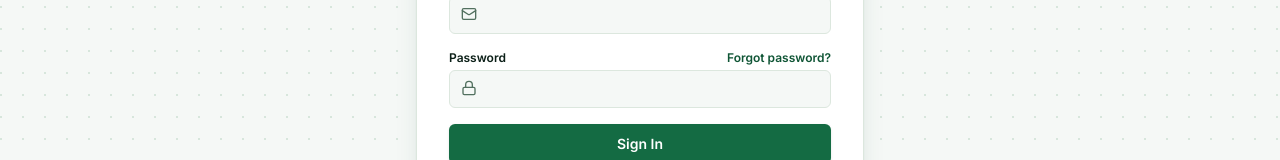
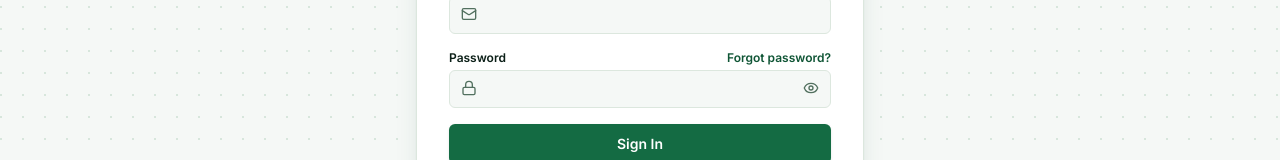
Before and after one commit to NjeliRodgers/Apex-assessment-system, a React (Vite) app: page / in a window 1280 px wide. Shown: the part 390-550 px from the top of the page. Built offline with nearby package versions, Linux system fonts and the light colour scheme; no server answers.

Commit message:
Save latest ApexFrontend updates

```diff
--- a/src/api/apexCatalogApi.ts
+++ b/src/api/apexCatalogApi.ts
@@ -9,6 +9,7 @@ export type CatalogItemType = 'exam' | 'course' | 'package';
 export interface CatalogListItem {
   type: CatalogItemType;
   id: string;
+  packageId?: string | null;
   name: string;
   description?: string | null;
   category?: string | null;
--- a/src/auth/ResetPasswordForm.tsx
+++ b/src/auth/ResetPasswordForm.tsx
@@ -1,7 +1,8 @@
 import React, { useState } from 'react';
 import { apexResetPasswordApi } from '../api/apexAuthApi';
 import { AuthCard } from '../components/AuthCard';
-import { Lock, CheckCircle2, KeyRound } from 'lucide-react';
+import { CheckCircle2, KeyRound } from 'lucide-react';
+import { PasswordInput } from '../components/PasswordInput';
 
 interface ResetPasswordFormProps {
   email: string;
@@ -69,33 +70,23 @@ export const ResetPasswordForm: React.FC<ResetPasswordFormProps> = ({ email, tok
       <form onSubmit={handleSubmit} className="space-y-4">
         <div>
           <label className="block text-xs font-semibold text-ink mb-1">New Password</label>
-          <div className="relative">
-            <Lock className="absolute left-3 top-2.5 h-4 w-4 text-muted" />
-            <input
-              type="password"
+          <PasswordInput
             value={newPassword}
             onChange={(e) => setNewPassword(e.target.value)}
             required
             minLength={8}
-              className="w-full pl-9 pr-3 py-2 bg-fog border border-line rounded-md text-sm focus:outline-none focus:ring-2 focus:ring-brand-500 focus:border-brand-500 focus:bg-white"
             placeholder="At least 8 characters"
           />
-          </div>
         </div>
 
         <div>
           <label className="block text-xs font-semibold text-ink mb-1">Confirm New Password</label>
-          <div className="relative">
-            <Lock className="absolute left-3 top-2.5 h-4 w-4 text-muted" />
-            <input
-              type="password"
+          <PasswordInput
             value={confirmPassword}
             onChange={(e) => setConfirmPassword(e.target.value)}
             required
-              className="w-full pl-9 pr-3 py-2 bg-fog border border-line rounded-md text-sm focus:outline-none focus:ring-2 focus:ring-brand-500 focus:border-brand-500 focus:bg-white"
             placeholder="Re-enter new password"
           />
-          </div>
         </div>
 
         <button
--- /dev/null
+++ b/src/components/PasswordInput.tsx
@@ -0,0 +1,50 @@
+import React, { useState } from 'react';
+import { Lock, Eye, EyeOff } from 'lucide-react';
+
+interface PasswordInputProps {
+  value: string;
+  onChange: (e: React.ChangeEvent<HTMLInputElement>) => void;
+  placeholder?: string;
+  required?: boolean;
+  minLength?: number;
+  autoComplete?: string;
+}
+
+// Shared password field used across LoginPage, SignupPage, and ResetPasswordForm.
+// Renders the same left Lock icon + input styling those forms already use,
+// plus a right-aligned eye toggle to reveal/hide the typed password.
+export const PasswordInput: React.FC<PasswordInputProps> = ({
+  value,
+  onChange,
+  placeholder,
+  required,
+  minLength,
+  autoComplete
+}) => {
+  const [visible, setVisible] = useState(false);
+
+  return (
+    <div className="relative">
+      <Lock className="absolute left-3 top-2.5 h-4 w-4 text-muted" />
+      <input
+        type={visible ? 'text' : 'password'}
+        value={value}
+        onChange={onChange}
+        required={required}
+        minLength={minLength}
+        autoComplete={autoComplete}
+        placeholder={placeholder}
+        className="w-full pl-9 pr-9 py-2 bg-fog border border-line rounded-md text-sm focus:outline-none focus:ring-2 focus:ring-brand-500 focus:border-brand-500 focus:bg-white"
+      />
+      <button
+        type="button"
+        tabIndex={-1}
+        onClick={() => setVisible((v) => !v)}
+        aria-label={visible ? 'Hide password' : 'Show password'}
+        className="absolute right-3 top-2.5 text-muted hover:text-ink transition cursor-pointer"
+      >
+        {visible ? <EyeOff className="h-4 w-4" /> : <Eye className="h-4 w-4" />}
+      </button>
+    </div>
+  );
+};
--- a/src/pages/DashboardPage.tsx
+++ b/src/pages/DashboardPage.tsx
@@ -147,7 +147,10 @@ export const DashboardPage: React.FC<DashboardPageProps> = ({
         </div>
 
         <div className="space-y-1">
-          <h3 className="font-display font-bold text-sm text-ink leading-snug">{item.name}</h3>
+          <h3 className="font-display font-bold text-sm text-ink leading-snug">
+            {item.name}
+            {item.packageId && <span className="text-ink"> - {item.packageId}</span>}
+          </h3>
           {item.description && <p className="text-xs text-muted leading-relaxed line-clamp-2">{item.description}</p>}
         </div>
 
@@ -155,13 +158,13 @@ export const DashboardPage: React.FC<DashboardPageProps> = ({
           {item.examId && (
             <p className="flex items-center gap-2 text-xs text-muted">
               <CheckCircle2 className="h-3.5 w-3.5 text-brand-600 shrink-0" />
-              Includes Full Exam ID: <span className="font-mono font-semibold text-ink">{item.examId}</span>
+              Exam ID: <span className="font-mono font-semibold text-ink">{item.examId}</span>
             </p>
           )}
           {item.courseName && (
             <p className="flex items-center gap-2 text-xs text-muted">
               <CheckCircle2 className="h-3.5 w-3.5 text-brand-600 shrink-0" />
-              Includes Short Training Course: <span className="font-semibold text-ink">{item.courseName}</span>
+              Training Course: <span className="font-semibold text-ink">{item.courseName}</span>
             </p>
           )}
         </div>
--- a/src/pages/LoginPage.tsx
+++ b/src/pages/LoginPage.tsx
@@ -1,7 +1,8 @@
 import React, { useState } from 'react';
 import { useApexAuth } from '../auth/ApexAuthContext';
 import { AuthCard } from '../components/AuthCard';
-import { Mail, Lock } from 'lucide-react';
+import { Mail } from 'lucide-react';
+import { PasswordInput } from '../components/PasswordInput';
 
 interface LoginPageProps {
   onGoToSignup: () => void;
@@ -78,16 +79,7 @@ export const LoginPage: React.FC<LoginPageProps> = ({ onGoToSignup, onGoToForgot
               Forgot password?
             </button>
           </div>
-          <div className="relative">
-            <Lock className="absolute left-3 top-2.5 h-4 w-4 text-muted" />
-            <input
-              type="password"
-              value={password}
-              onChange={(e) => setPassword(e.target.value)}
-              required
-              className="w-full pl-9 pr-3 py-2 bg-fog border border-line rounded-md text-sm focus:outline-none focus:ring-2 focus:ring-brand-500 focus:border-brand-500 focus:bg-white"
-            />
-          </div>
+          <PasswordInput value={password} onChange={(e) => setPassword(e.target.value)} required />
         </div>
 
         <button
--- a/src/pages/PackageDetailPage.tsx
+++ b/src/pages/PackageDetailPage.tsx
@@ -433,7 +433,10 @@ export const PackageDetailPage: React.FC<PackageDetailPageProps> = ({
               <Layers className="h-3.5 w-3.5" />
               {pkg.category ? `${pkg.category} · ` : ''}Certification Package
             </p>
-            <h2 className="font-display text-lg font-bold">{pkg.name}</h2>
+            <h2 className="font-display text-lg font-bold">
+              {pkg.name}
+              {pkg.packageId && <span className="font-bold"> - {pkg.packageId}</span>}
+            </h2>
             {pkg.description && <p className="text-sm text-white/85 leading-relaxed">{pkg.description}</p>}
           </div>
 
--- a/src/pages/SignupPage.tsx
+++ b/src/pages/SignupPage.tsx
@@ -1,7 +1,9 @@
 import React, { useState } from 'react';
 import { useApexAuth } from '../auth/ApexAuthContext';
 import { AuthCard } from '../components/AuthCard';
-import { User, Mail, Lock, CheckCircle2 } from 'lucide-react';
+import { User, Mail, CheckCircle2 } from 'lucide-react';
+import { PasswordInput } from '../components/PasswordInput';
+import { isValidEmail, EMAIL_ERROR_MESSAGE } from '../utils/validators';
 
 interface SignupPageProps {
   applicationId: string | null;
@@ -21,6 +23,10 @@ export const SignupPage: React.FC<SignupPageProps> = ({ applicationId, onGoToLog
     e.preventDefault();
     setError('');
 
+    if (!isValidEmail(email)) {
+      setError(EMAIL_ERROR_MESSAGE);
+      return;
+    }
     if (password.length < 8) {
       setError('Password must be at least 8 characters');
       return;
@@ -101,18 +107,13 @@ export const SignupPage: React.FC<SignupPageProps> = ({ applicationId, onGoToLog
 
         <div>
           <label className="block text-xs font-semibold text-ink mb-1">Password</label>
-          <div className="relative">
-            <Lock className="absolute left-3 top-2.5 h-4 w-4 text-muted" />
-            <input
-              type="password"
+          <PasswordInput
             value={password}
             onChange={(e) => setPassword(e.target.value)}
             required
             minLength={8}
-              className="w-full pl-9 pr-3 py-2 bg-fog border border-line rounded-md text-sm focus:outline-none focus:ring-2 focus:ring-brand-500 focus:border-brand-500 focus:bg-white"
             placeholder="At least 8 characters"
           />
-          </div>
         </div>
 
         <button
--- /dev/null
+++ b/src/utils/validators.ts
@@ -0,0 +1,9 @@
+// Shared validation helpers for form fields across ApexFrontend.
+
+const EMAIL_REGEX = /^[^\s@]+@[^\s@]+\.[a-zA-Z]{2,}$/;
+
+export function isValidEmail(email: string): boolean {
+  return EMAIL_REGEX.test(email.trim());
+}
+
+export const EMAIL_ERROR_MESSAGE = 'Please enter a real, complete email address (e.g. name@example.com).';
```
Lines whose indentation alone changed are shown as unchanged.
